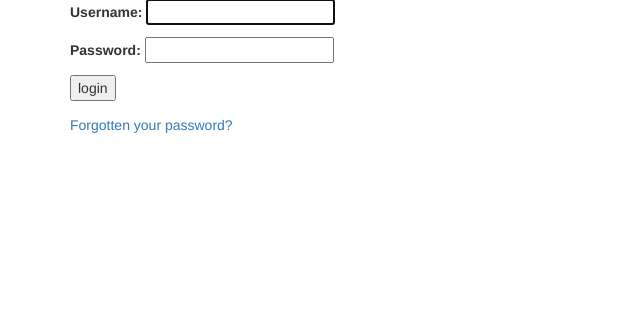
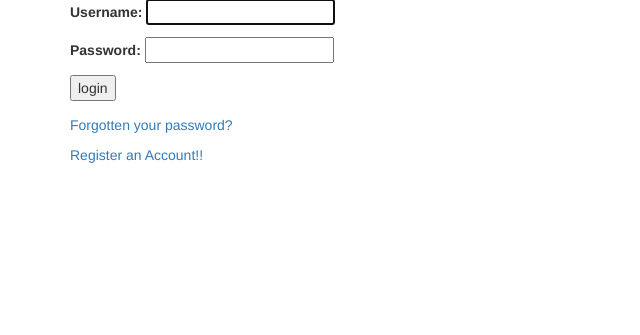
Before and after one commit to DevashishNeupane/Blog2, a Django app: page /login/ in a window 1280 px wide. Shown: the part 93-428 px from the top of the page, without its empty margins (0-640 px from the left). Run offline with Django 3.2, Linux system fonts and the light colour scheme; some libraries are stand-ins or nearby versions.

Commit message:
Update login.html

```diff
--- a/crm/templates/registration/login.html
+++ b/crm/templates/registration/login.html
@@ -16,7 +16,6 @@
     </form>
 
 <p> <a href="{% url 'password_reset' %}"> Forgotten your password? </a> </p>
-
-
+<p> <a href="{% url 'crm:register' %}"> Register an Account!! </a> </p>
 
 {% endblock %}
```
